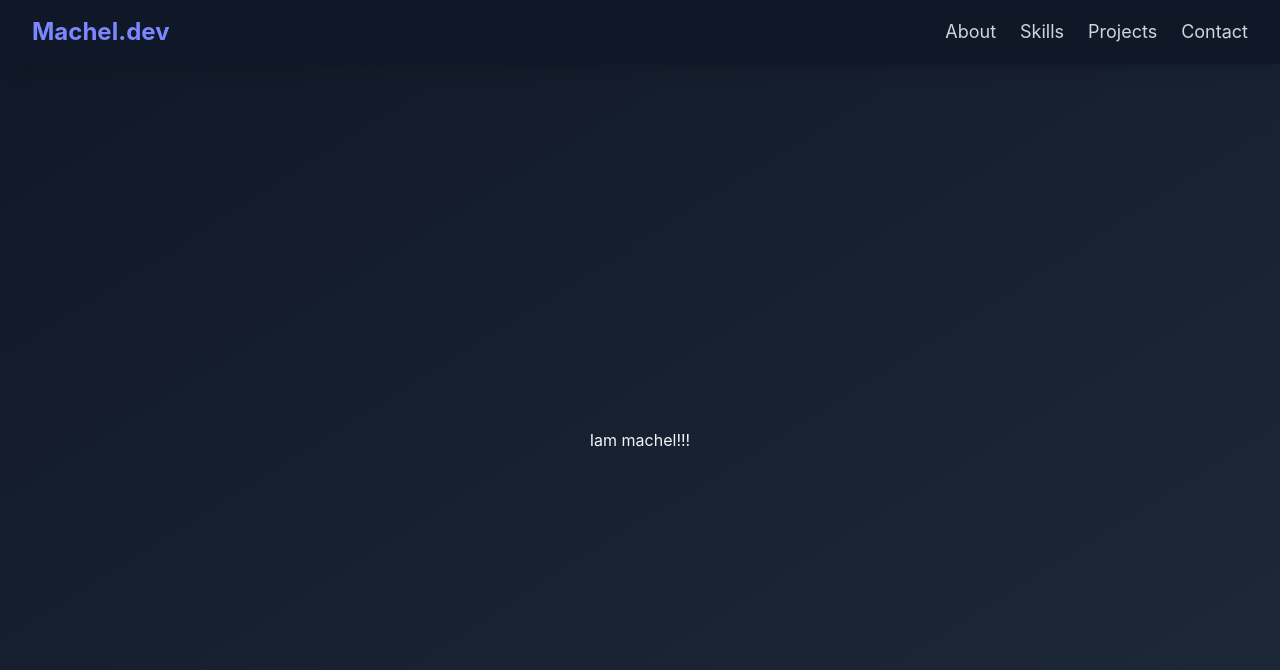
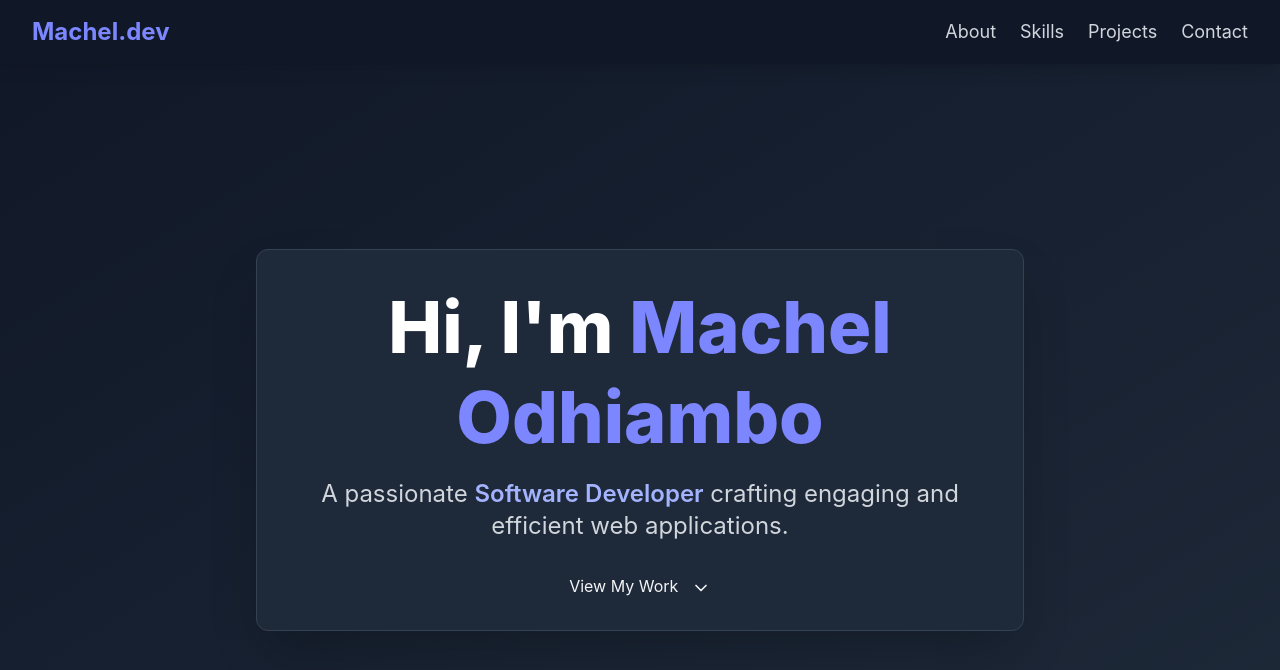
Before and after one commit to Chell0/machels-port, a React (Vite) app: page / in a window 1280 px wide. Shown: the top 670 px of the page. Built offline with nearby package versions, Linux system fonts and the light colour scheme.

Commit message:
Chore: Enhance hero section with updated content and background; add button for viewing work

```diff
--- a/src/App.tsx
+++ b/src/App.tsx
@@ -1,3 +1,4 @@
+import { ChevronDown } from 'lucide-react';
 import { useState } from 'react';
 
 const App = () => {
@@ -161,8 +162,28 @@ const App = () => {
           id="home"
           className="relative flex items-center justify-center min-h-screen pt-20 px-4 text-center overflow-hidden"
         >
-          <div>
-            <h1>Iam machel!!!</h1>
+          <div
+            className="absolute inset-0 bg-cover bg-center opacity-10"
+            style={{
+              backgroundImage:
+                'url(https://placehold.co/1920x1080/000000/HHHHHH? text=Abstract+Background)',
+            }}
+          ></div>
+          <div className="relative z-10 p-8 bg-gray-800 bg-opacity-70 rounded-xl shadow-2xl max-w-3xl border border-gray-700">
+            <h1 className="text-5xl md:text-7xl font-extrabold text-white leading-tight mb-4 animate-fade-in-up">
+              Hi, I&apos;m{' '}
+              <span className="text-indigo-400">Machel Odhiambo</span>
+            </h1>
+            <p className="text-xl md:text-2xl text-gray-300 mb-8 animate-fade-in-up delay-200">
+              A passionate{' '}
+              <span className="font-semibold text-indigo-300">
+                Software Developer
+              </span>{' '}
+              crafting engaging and efficient web applications.
+            </p>
+            <button>
+              View My Work <ChevronDown className="inline-block ml-2 w-5 h-5" />
+            </button>
           </div>
         </section>
       </div>
```
